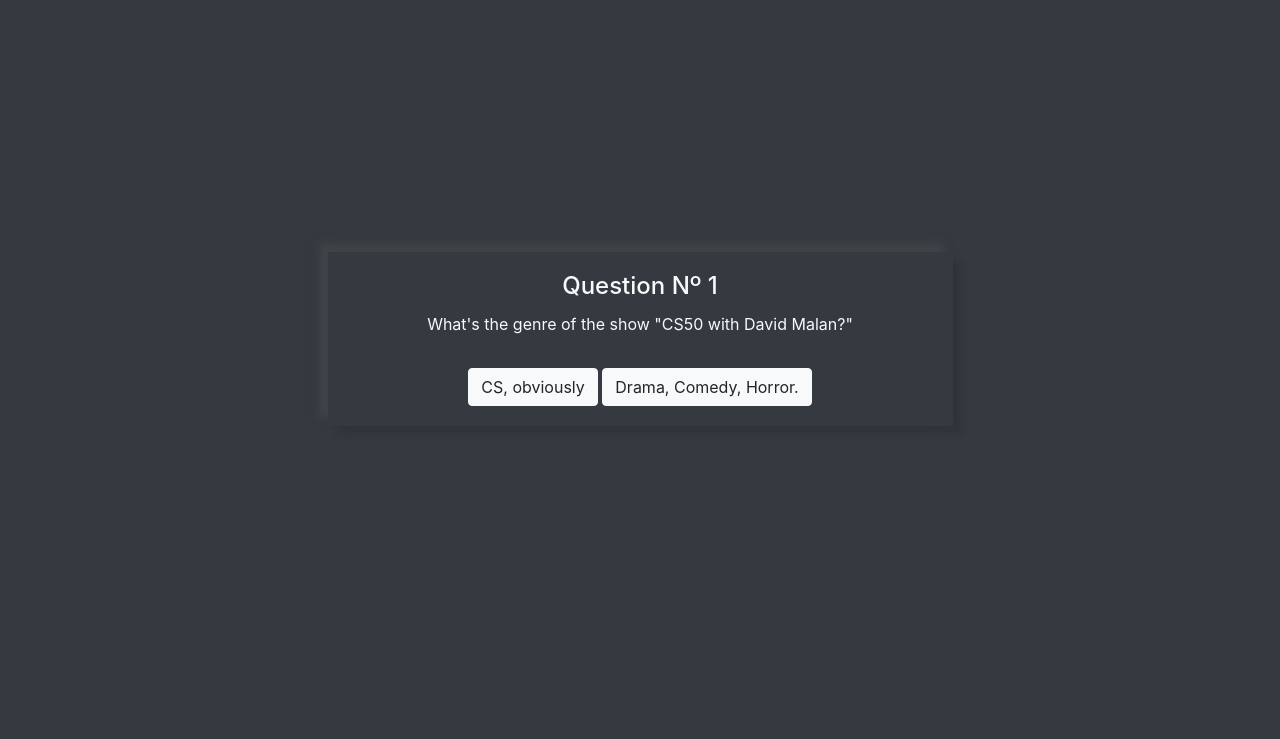
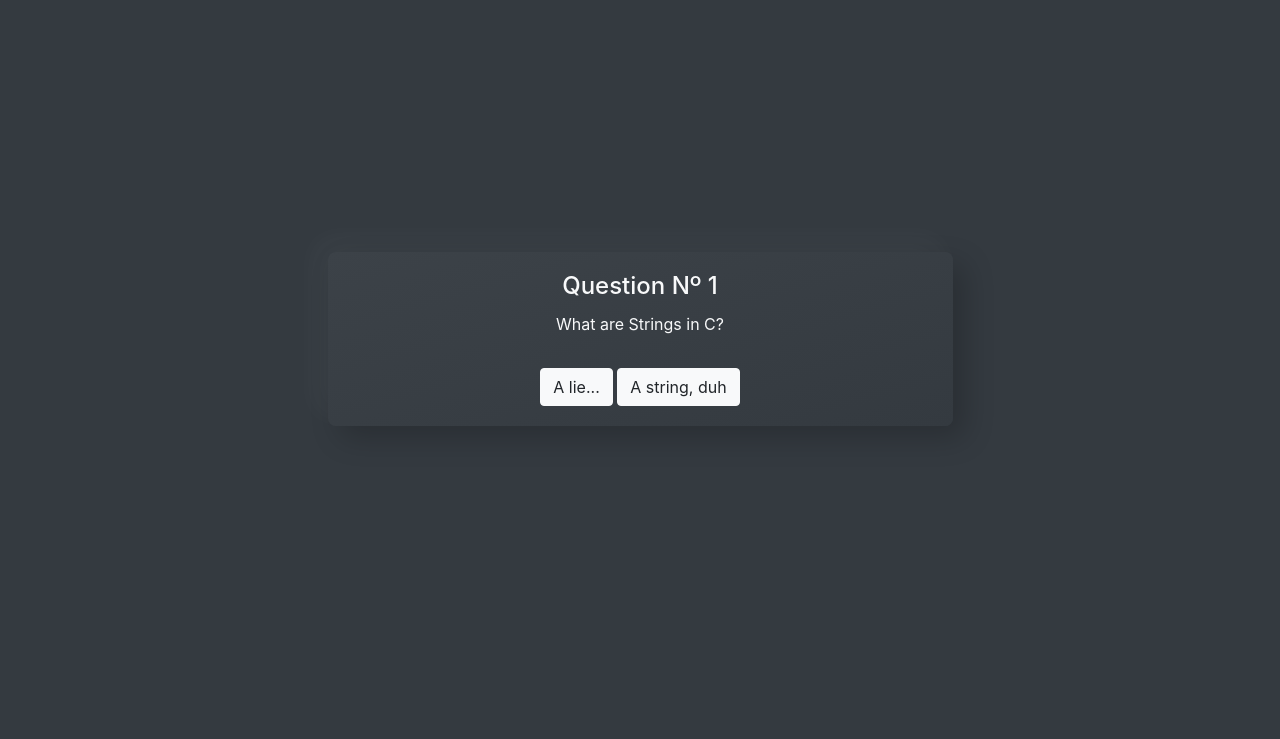
Before and after one commit to carloseustaquio/CS50-homepage, a plain HTML site: page test.html in a window 1280 px wide. Shown: the part 61-800 px from the top of the page. Drawn offline with nearby package versions, Linux system fonts and the light colour scheme.

Commit message:
creates function loadQuestion, vote, and updates the card dinamically. Also implements neomorphic style to cards.

```diff
--- a/styles.css
+++ b/styles.css
@@ -26,7 +26,6 @@ main {
 
 .card {
   border: none;
-  border-radius: 4px;
   min-width: 300px;
 }
 
@@ -34,8 +33,20 @@ main {
   box-shadow: 9px 9px 16px rgb(52, 58, 64, 0.2), -9px -9px 16px rgba(250, 250, 250, 0.5);
 }
 
+.br-8 {
+  border-radius: 8px;
+}
+
 .neo-shadow-2 {
   box-shadow:
-           rgb(0, 0, 0, 0.1) 9px 9px 8px,
-           rgb(77, 77, 77, 0.5) -9px -9px 8px;
+           rgb(0, 0, 0, 0.2) 12px 12px 30px,
+           rgb(255, 255, 255, 0.04) -12px -12px 30px;
 }
+
+.bg-grad-gray {
+    background: linear-gradient(to right bottom,rgb(60, 66, 72),rgb(52, 58, 64))
+}
+
+.answer-bt:focus {
+  box-shadow: none;
+}
--- a/test.html
+++ b/test.html
@@ -7,21 +7,128 @@
   <link rel="stylesheet" href="styles.css" />
   <title>Home Page</title>
 </head>
-<body>
+<body onload="loadQuestion()">
+  <nav class="navbar position-absolute container-fluid navbar-light bg-light px-5">
+    <a class="navbar-brand" href="index.html">
+      <!-- <img src="cs50_logo.jpg" alt="cs50 logo" /> -->
+      <strong class="h5">CS50</strong>
+      this was.
+      <img class="rounded-circle ml-3" src="yoda.png" alt="yoda master" />
+    </a>
+    <div>
+      <a class="btn btn-light" href="#">Author</a>
+      <a class="btn btn-light" href="#">About</a>
+    </div>
+  </nav>
   <main class="container-fluid d-flex bg-dark justify-content-center align-items-center" >
-    <div class="w-50 card bg-dark text-light text-center">
-      <div class="card-body neo-shadow-2">
-        <h4 class="card-title">Question Nº 1</h5>
-        <p class="card-text">What's the genre of the show "CS50 with David Malan?"</p>
-        <a href="#" class="btn btn-light mt-3" data-toggle="tooltip" data-placement="bottom" data-html="true" title="<small>Show me something cool!</small>">
-          CS, obviously
-        </a>
-        <a href="#" class="btn btn-light mt-3" data-toggle="tooltip" data-placement="bottom" data-html="true" title="<small>Show me something cool!</small>">
-          Drama, Comedy, Horror.
-        </a>
+    <div class="w-50 card bg-dark text-light text-center ">
+      <div class="card-body neo-shadow-2 br-8 bg-grad-gray">
+        <h4 id="h4" class="card-title"></h4>
+        <p id="p" class="card-text"></p>
+        <button onclick="vote(1)" id="bt1" class="btn btn-light mt-3 answer-bt"></button>
+        <button onclick="vote(2)" id="bt2" class="btn btn-light mt-3 answer-bt"></button>
       </div>
     </div>
   </main>
-  <script></script>
+  <script>
+    let questions = [
+      {
+        id: 1,
+        text: `What's the genre of the show 'CS50 with David Malan?'`,
+        opts: [
+          { id: 1, text: "CS Obviously", correct: false },
+          { id: 2, text: "Drama, Comedy, Horror", correct: true },
+        ]
+      },
+      {
+        id: 2,
+        text: `How would you sort an array of people holding numbers?`,
+        opts: [
+          { id: 1, text: "Human intuition", correct: true },
+          { id: 2, text: "Bubble sort", correct: false },
+        ]
+      },
+      {
+        id: 3,
+        text: `Best way of searching through a phone book:`,
+        opts: [
+          { id: 1, text: "Politely look each page", correct: false },
+          { id: 2, text: "Rip it recursively", correct: true },
+        ]
+      },
+      {
+        id: 4,
+        text: `How should you organize your clothes to be more confident and popular at college?`,
+        opts: [
+          { id: 1, text: "In a stack", correct: false },
+          { id: 2, text: "In a list", correct: true },
+        ]
+      },
+      {
+        id: 5,
+        text: `What are Strings in C?`,
+        opts: [
+          { id: 1, text: "A lie...", correct: true },
+          { id: 2, text: "A string, duh", correct: false },
+        ]
+      },
+      {
+        id: 6,
+        text: `What Tideman (pset 3) does?`,
+        opts: [
+          { id: 1, text: "Something with votes", correct: false },
+          { id: 2, text: "It hurts. A lot.", correct: true },
+        ]
+      },
+    ]
+    let counter = 1
+    let selQuestion = null
+    let answers = []
+
+    function vote(id) {
+      selQuestion.opts.forEach(opt => {
+        if (opt.id === id) {
+          answers.push({ question_id: selQuestion.id, correct: opt.correct })
+        }
+      })
+      loadQuestion()
+    }
+
+    function loadQuestion() {
+      if (questions.length === 0) return finishTest()
+
+      const selectedId = Math.floor(Math.random() * questions.length)
+      selQuestion = questions[selectedId]
+      const h4 = document.querySelector("#h4")
+      const p = document.querySelector("#p")
+      const bt1 = document.querySelector("#bt1")
+      const bt2 = document.querySelector("#bt2")
+      const title = document.createTextNode(`Question Nº ${counter}`)
+      const question = document.createTextNode(selQuestion.text)
+      const answer1 = document.createTextNode(selQuestion.opts[0].text)
+      const answer2 = document.createTextNode(selQuestion.opts[1].text)
+
+      if (h4.childNodes.length === 0) {
+        h4.appendChild(title, h4.childNodes)
+        p.appendChild(question, p.childNodes)
+        bt1.appendChild(answer1, bt1.childNodes)
+        bt2.appendChild(answer2, bt2.childNodes)
+      }
+      else {
+        h4.replaceChild(title, h4.childNodes[0])
+        p.replaceChild(question, p.childNodes[0])
+        bt1.replaceChild(answer1, bt1.childNodes[0])
+        bt2.replaceChild(answer2, bt2.childNodes[0])
+      }
+
+      counter++
+      questions = questions.filter(q => q.id !== selQuestion.id)
+    }
+
+    function finishTest() {
+      alert("You finished!")
+    }
+
+  </script>
 </body>
 </html>
```
